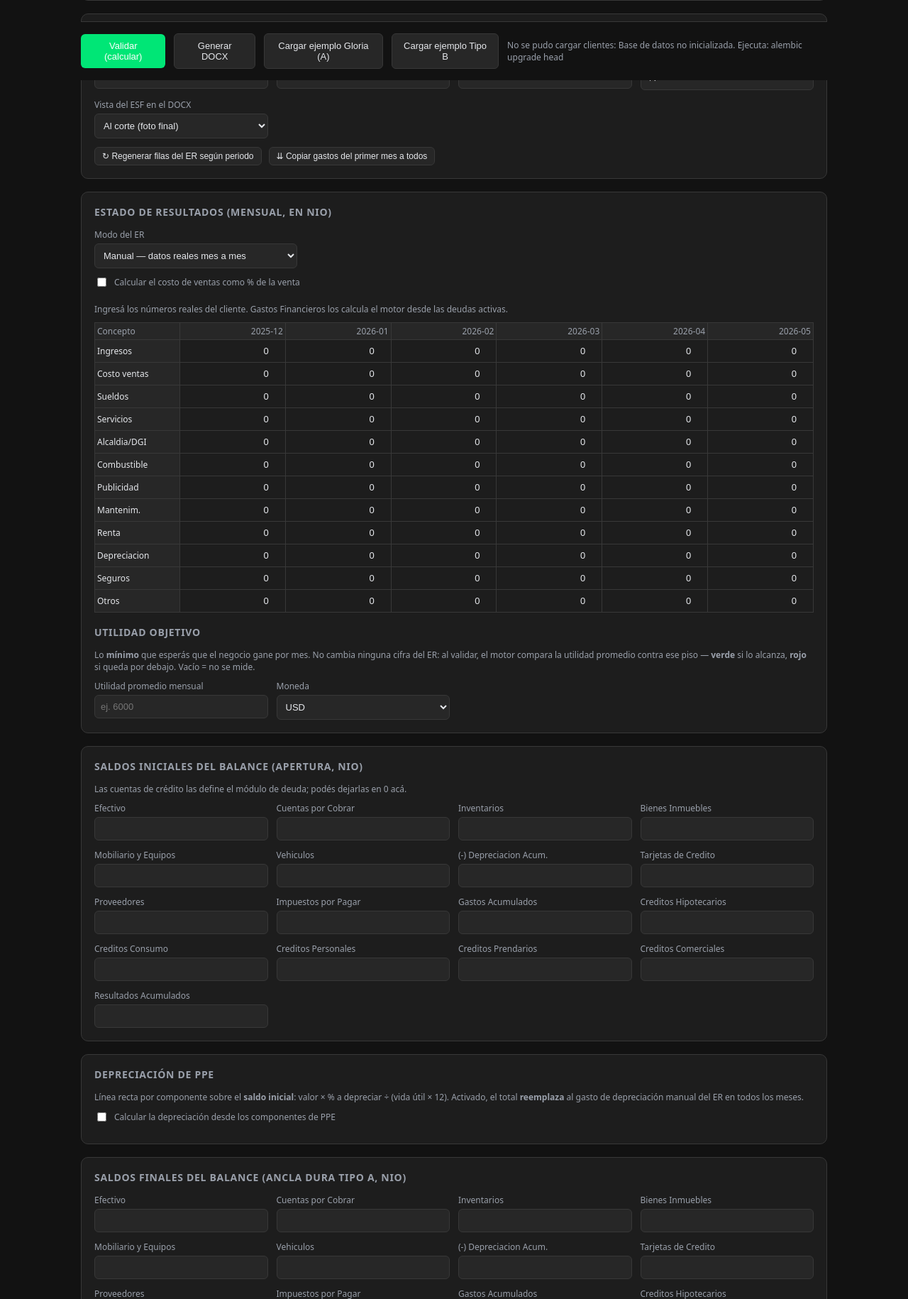
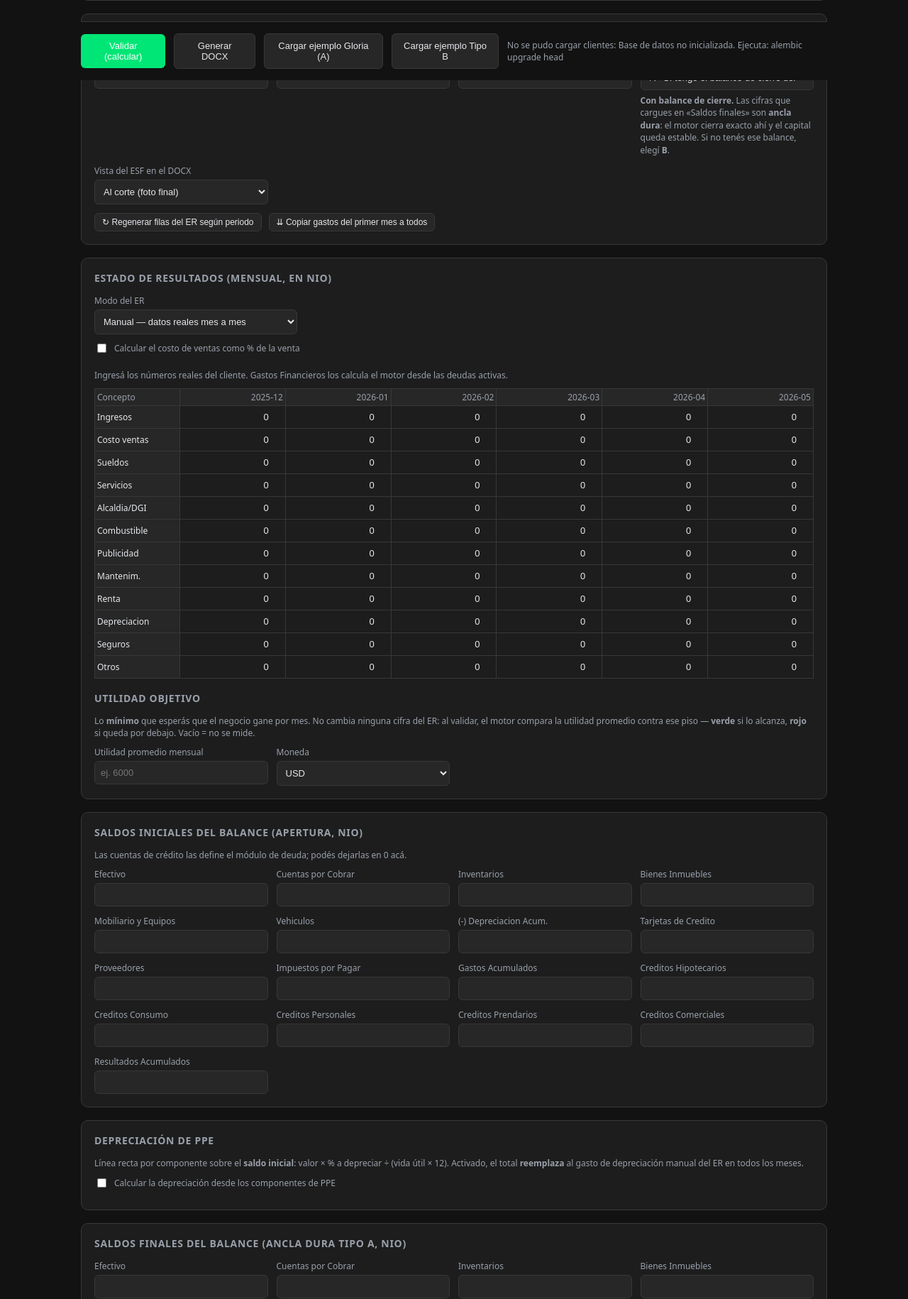
Before and after one commit to yamilgnr22/certificacion_app, a Flask app: page /motor-v2 in a window 1280 px wide. Shown: the part 687-2517 px from the top of the page at 71% size. Run offline with Flask 3, Linux system fonts and the light colour scheme.

Commit message:
feat(ui): el selector de tipo dice cuando usar A y cuando B
El desplegable mostraba "A" y "B" a secas: el CPA tenia que recordar de
memoria que significaba cada uno, y no lo recordaba.

La pregunta que decide el regimen pasa a estar EN la opcion:

  A · SÍ tengo el balance de cierre del cliente
  B · NO lo tengo — el motor proyecta el período

Y debajo, una pista que cambia con la eleccion y dice que implica: en A
los saldos finales son ancla dura y el capital queda estable; en B el
motor proyecta, la caja oscila en su banda y lo que sobra sale como
retiros, asi que el capital baja. Cada una remata indicando que panel
hay que completar, que es el otro punto donde se dudaba.

Co-Authored-By: Claude Opus 5 <noreply@anthropic.com>

```diff
--- a/webui/templates/motor_v2.html
+++ b/webui/templates/motor_v2.html
@@ -400,8 +400,14 @@ function buildFields(containerId, defs, values={}){
     const w=el("div"); w.appendChild(el("label",{},l));
     let i;
     if(k==="tipo"){
-      i=el("select"); ["A","B"].forEach(o=>i.appendChild(el("option",{value:o},o)));
-      i.value=(values[k]||"A"); i.onchange=()=>toggleTipo();
+      // La pregunta que decide el regimen va EN la opcion: el CPA no tiene
+      // que recordar que significa "A" o "B" cada vez que abre la pantalla.
+      i=el("select");
+      [["A","A · SÍ tengo el balance de cierre del cliente"],
+       ["B","B · NO lo tengo — el motor proyecta el período"]]
+        .forEach(([v,txt])=>i.appendChild(el("option",{value:v},txt)));
+      i.value=(values[k]||"A");
+      i.onchange=()=>{ toggleTipo(); pistaTipo(); };
     } else if(k==="giro_negocio_id"){
       i=el("select"); i.appendChild(el("option",{value:""},"— seleccionar giro —"));
       (girosCache||[]).forEach(g=>i.appendChild(el("option",{value:g.id},g.nombre||g.id)));
@@ -420,8 +426,24 @@ function buildFields(containerId, defs, values={}){
     } else {
       i=el("input",{value: values[k]!=null?values[k]:"", type: (k==="fecha_certificacion")?"date":"text"});
     }
-    i.dataset.key=k; w.appendChild(i); c.appendChild(w);
-  });
+    i.dataset.key=k; w.appendChild(i);
+    if(k==="tipo") w.appendChild(el("div",{id:"pistaTipo",className:"hint",style:"margin:6px 0 0;line-height:1.45"}));
+    c.appendChild(w);
+  });
+  if(containerId==="periodo") pistaTipo();
+}
+
+// Que implica cada regimen, con la pregunta que lo decide siempre a la vista.
+function pistaTipo(){
+  const d=document.getElementById("pistaTipo");
+  if(!d) return;
+  const esB=((readFields("periodo").tipo)||"A").toUpperCase()==="B";
+  d.innerHTML = esB
+    ? "<b>Sin balance de cierre.</b> El motor proyecta: la caja oscila dentro de la banda que le fijes y "+
+      "lo que sobra sale como <b>retiros del propietario</b>, así que el capital baja. "+
+      "Vas a completar «Cuentas objetivo», no «Saldos finales»."
+    : "<b>Con balance de cierre.</b> Las cifras que cargues en «Saldos finales» son <b>ancla dura</b>: "+
+      "el motor cierra exacto ahí y el capital queda estable. Si no tenés ese balance, elegí <b>B</b>.";
 }
 function readFields(containerId){
   const o={}; document.querySelectorAll("#"+containerId+" input, #"+containerId+" select").forEach(i=>{ o[i.dataset.key]=i.value; }); return o;
```
